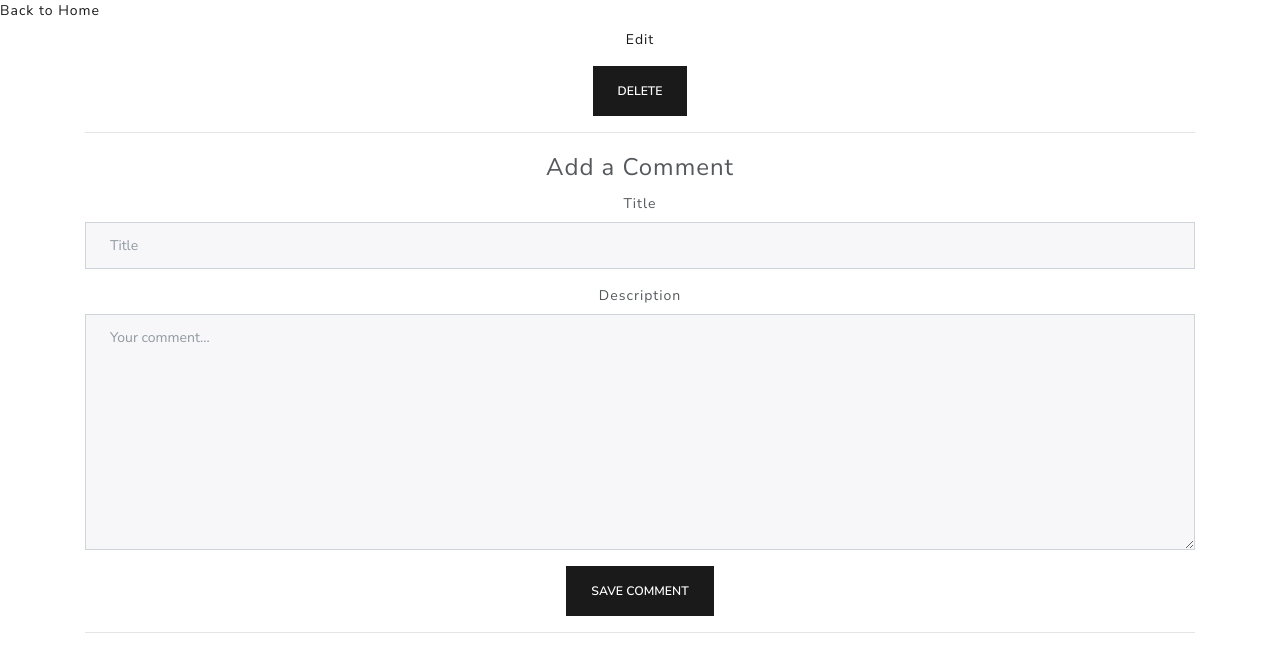
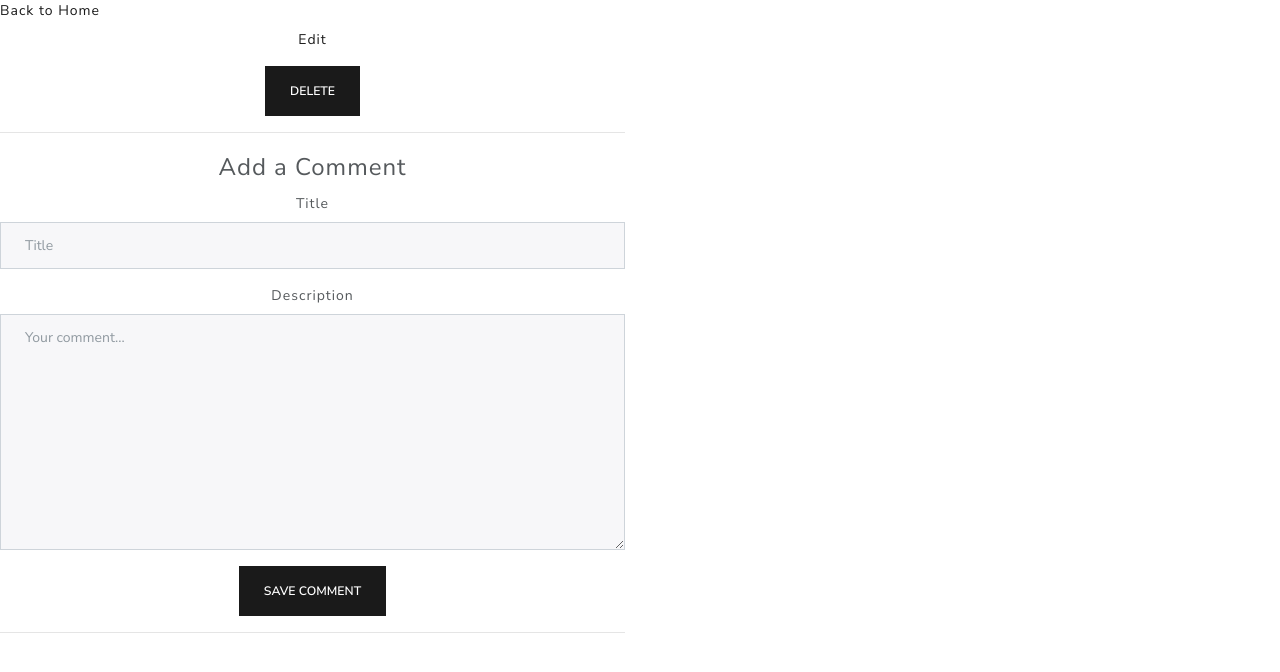
Before and after one commit to Jeromeschmidt/playlister, a Flask app: template templates/playlists_show.html in a window 1280 px wide. Shown: the top 672 px of the page. Run offline with Flask 2, Linux system fonts and the light colour scheme; the template is opened without the code that fills it, so the values that code supplies are empty.

Commit message:
experimenting with CSS

```diff
--- a/templates/playlists_show.html
+++ b/templates/playlists_show.html
@@ -1,6 +1,7 @@
 <a href='/'>Back to Home</a>
 <!-- <div class='row'> -->
-<div class='container'>
+<div class='row'>
+    <div class='col-sm-6 col-sm-offset-3'>
         <center>
             <link rel='stylesheet' href='https://bootswatch.com/4/lux/bootstrap.min.css'>
             <div>
@@ -38,3 +39,4 @@
             </div>
         </center>
     </div>
+</div>
```
Lines whose indentation alone changed are shown as unchanged.
